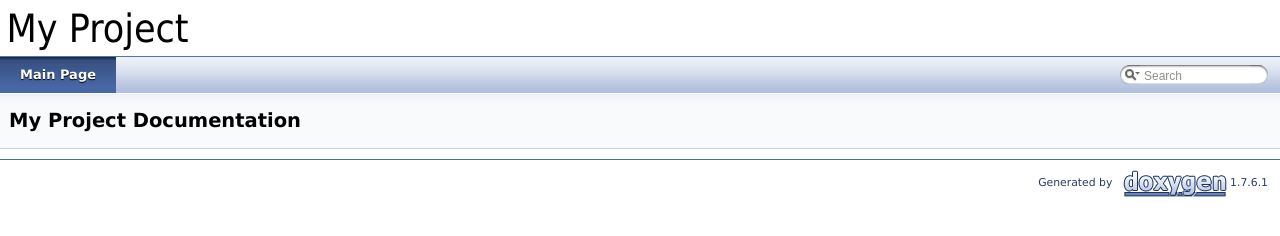
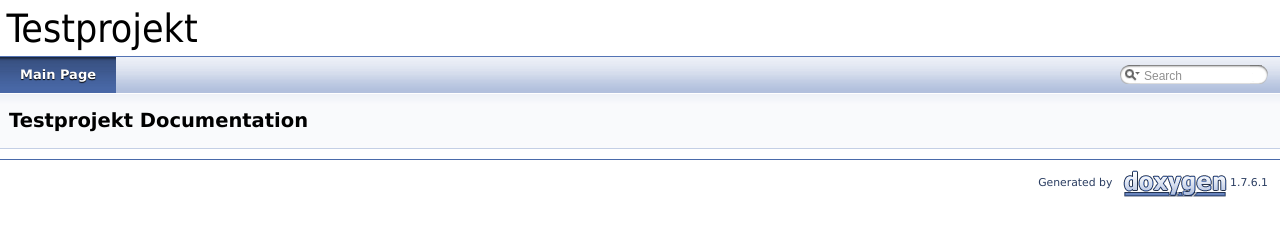
Before and after one commit to christ2go/github-pages-test, a plain HTML site: page html/index.html in a window 1280 px wide. Drawn offline with Linux system fonts and the light colour scheme.

Commit message:
Deploy code docs to GitHub Pages Travis build: 6
Commit: 4c8c5876e38ee0439facfdee57edbe7757033a06

```diff
--- a/html/index.html
+++ b/html/index.html
@@ -3,7 +3,7 @@
 <head>
 <meta http-equiv="Content-Type" content="text/xhtml;charset=UTF-8"/>
 <meta http-equiv="X-UA-Compatible" content="IE=9"/>
-<title>My Project: Main Page</title>
+<title>Testprojekt: Main Page</title>
 
 <link href="tabs.css" rel="stylesheet" type="text/css"/>
 <link href="doxygen.css" rel="stylesheet" type="text/css" />
@@ -27,7 +27,7 @@
 
 
   <td style="padding-left: 0.5em;">
-   <div id="projectname">My Project
+   <div id="projectname">Testprojekt
 
    </div>
 
@@ -68,7 +68,7 @@ var searchBox = new SearchBox("searchBox", "search",false,'Search');
 </div>
 <div class="header">
   <div class="headertitle">
-<div class="title">My Project Documentation</div>  </div>
+<div class="title">Testprojekt Documentation</div>  </div>
 </div><!--header-->
 <div class="contents">
 </div><!-- contents -->
```
